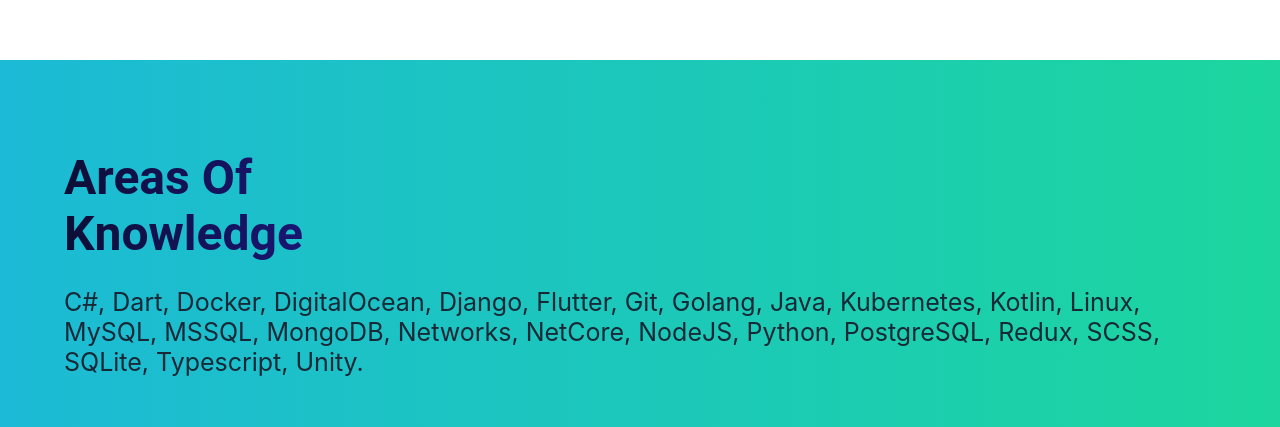
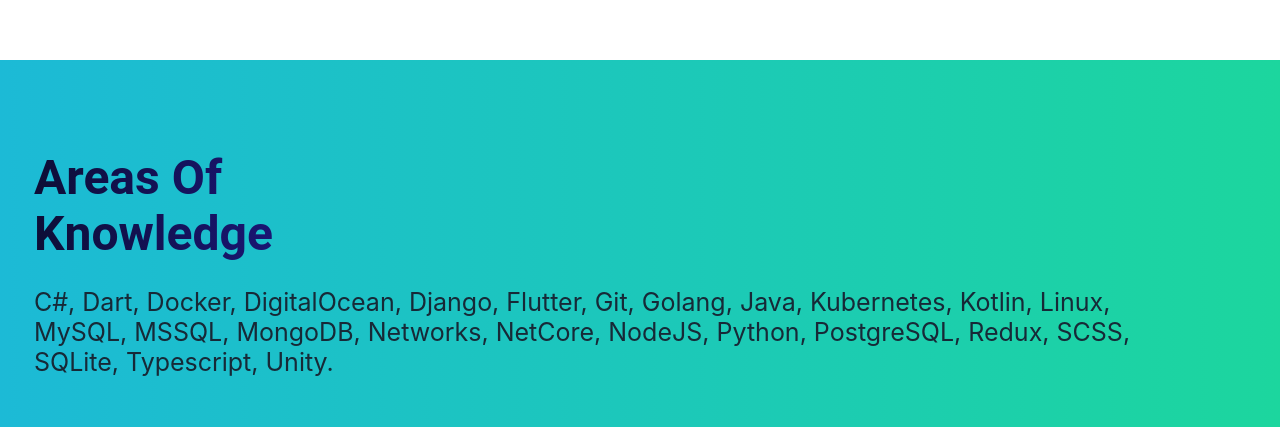
Before and after one commit to arturfil/go-chi-portfolio-react, a Next.js app: page / in a window 1280 px wide. Shown: the part 1677-2104 px from the top of the page. Built offline with nearby package versions, Linux system fonts and the light colour scheme; no server answers.

Commit message:
added difference in css to get rid of some margin spaces

```diff
--- a/pages/index.tsx
+++ b/pages/index.tsx
@@ -92,8 +92,8 @@
            </Grid>
         </Container>
       </Container>
-      <div className="areas">
-        <Container>
+        <Box className="areas">
+            <Container  sx={{m: 0, p: 0}}>
               <Typography className="blue-color" sx={{paddingTop: 10, width: "500px"}}  variant="h3" fontWeight={"bold"}>
                 Areas Of Knowledge
               </Typography>
@@ -102,7 +102,7 @@
     Docker, DigitalOcean, Django, Flutter, Git, Golang, Java, Kubernetes, Kotlin, Linux, MySQL, MSSQL, MongoDB, Networks, NetCore, NodeJS, Python, PostgreSQL, Redux, SCSS, SQLite, Typescript, Unity.
               </p>
             </Container>
-      </div>
+        </Box>
       {/* </div> */}
     </>
   );
```
Lines whose indentation alone changed are shown as unchanged.
